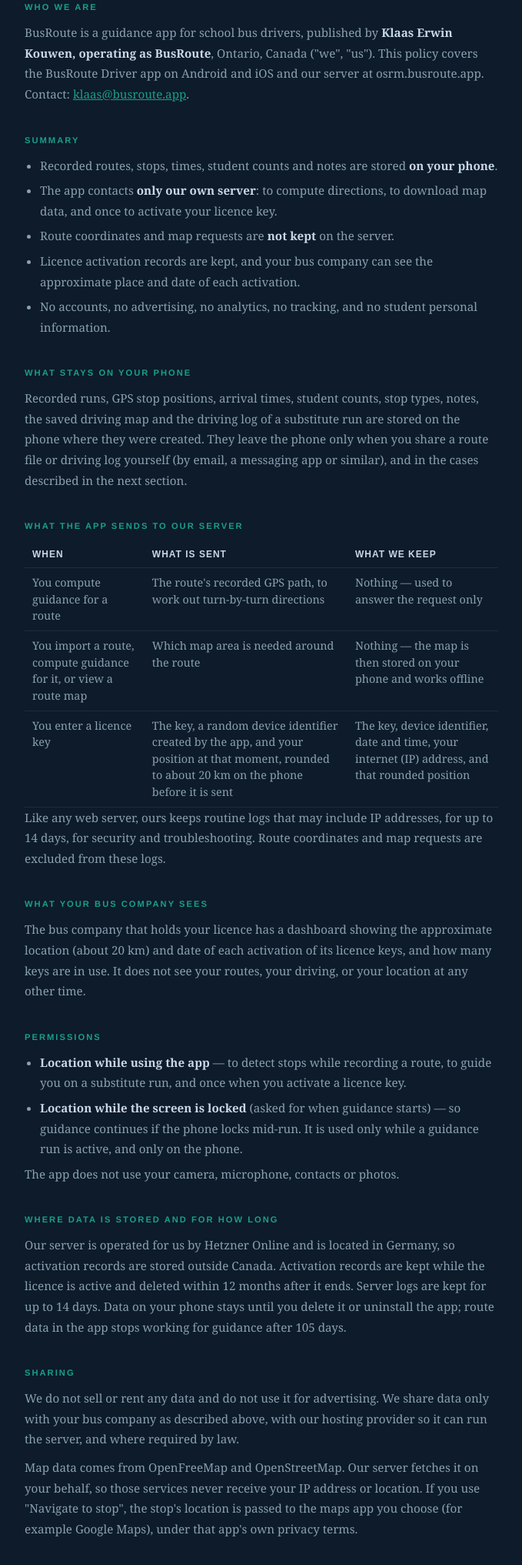
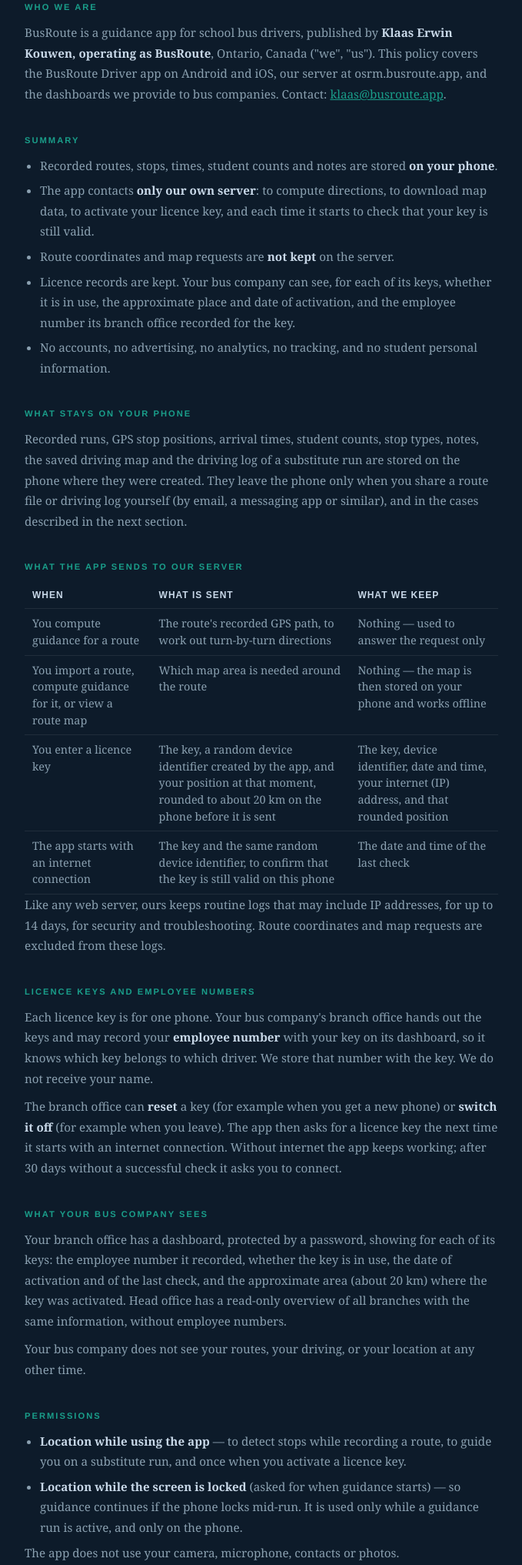
Before and after one commit to k1aas/busroute.web, a plain HTML site: page privacy.html in a window 1280 px wide. Shown: the part 327-2360 px from the top of the page at 77% size, without its empty margins (300-979 px from the left). Drawn offline with Linux system fonts and the light colour scheme.

Commit message:
Update privacy.html

```diff
--- a/privacy.html
+++ b/privacy.html
@@ -52,21 +52,21 @@
 </header>
 
 <main>
-  <div class="meta">Effective 8 October 2026 · Klaas Erwin Kouwen, operating as BusRoute</div>
+  <div class="meta">Effective 23 November 2026 · Klaas Erwin Kouwen, operating as BusRoute</div>
   <h2>Your route stays on your phone. We collect very little, and say exactly what.</h2>
 
   <section>
     <h3>Who we are</h3>
-    <p>BusRoute is a guidance app for school bus drivers, published by <strong>Klaas Erwin Kouwen, operating as BusRoute</strong>, Ontario, Canada ("we", "us"). This policy covers the BusRoute Driver app on Android and iOS and our server at osrm.busroute.app. Contact: <a href="mailto:klaas@busroute.app" style="color: var(--teal);">klaas@busroute.app</a>.</p>
+    <p>BusRoute is a guidance app for school bus drivers, published by <strong>Klaas Erwin Kouwen, operating as BusRoute</strong>, Ontario, Canada ("we", "us"). This policy covers the BusRoute Driver app on Android and iOS, our server at osrm.busroute.app, and the dashboards we provide to bus companies. Contact: <a href="mailto:klaas@busroute.app" style="color: var(--teal);">klaas@busroute.app</a>.</p>
   </section>
 
   <section>
     <h3>Summary</h3>
     <ul>
       <li>Recorded routes, stops, times, student counts and notes are stored <strong>on your phone</strong>.</li>
-      <li>The app contacts <strong>only our own server</strong>: to compute directions, to download map data, and once to activate your licence key.</li>
+      <li>The app contacts <strong>only our own server</strong>: to compute directions, to download map data, to activate your licence key, and each time it starts to check that your key is still valid.</li>
       <li>Route coordinates and map requests are <strong>not kept</strong> on the server.</li>
-      <li>Licence activation records are kept, and your bus company can see the approximate place and date of each activation.</li>
+      <li>Licence records are kept. Your bus company can see, for each of its keys, whether it is in use, the approximate place and date of activation, and the employee number its branch office recorded for the key.</li>
       <li>No accounts, no advertising, no analytics, no tracking, and no student personal information.</li>
     </ul>
   </section>
@@ -83,13 +83,21 @@
       <tr><td>You compute guidance for a route</td><td>The route's recorded GPS path, to work out turn-by-turn directions</td><td>Nothing — used to answer the request only</td></tr>
       <tr><td>You import a route, compute guidance for it, or view a route map</td><td>Which map area is needed around the route</td><td>Nothing — the map is then stored on your phone and works offline</td></tr>
       <tr><td>You enter a licence key</td><td>The key, a random device identifier created by the app, and your position at that moment, rounded to about 20 km on the phone before it is sent</td><td>The key, device identifier, date and time, your internet (IP) address, and that rounded position</td></tr>
+      <tr><td>The app starts with an internet connection</td><td>The key and the same random device identifier, to confirm that the key is still valid on this phone</td><td>The date and time of the last check</td></tr>
     </table>
     <p>Like any web server, ours keeps routine logs that may include IP addresses, for up to 14 days, for security and troubleshooting. Route coordinates and map requests are excluded from these logs.</p>
   </section>
 
   <section>
+    <h3>Licence keys and employee numbers</h3>
+    <p>Each licence key is for one phone. Your bus company's branch office hands out the keys and may record your <strong>employee number</strong> with your key on its dashboard, so it knows which key belongs to which driver. We store that number with the key. We do not receive your name.</p>
+    <p>The branch office can <strong>reset</strong> a key (for example when you get a new phone) or <strong>switch it off</strong> (for example when you leave). The app then asks for a licence key the next time it starts with an internet connection. Without internet the app keeps working; after 30 days without a successful check it asks you to connect.</p>
+  </section>
+
+  <section>
     <h3>What your bus company sees</h3>
-    <p>The bus company that holds your licence has a dashboard showing the approximate location (about 20 km) and date of each activation of its licence keys, and how many keys are in use. It does not see your routes, your driving, or your location at any other time.</p>
+    <p>Your branch office has a dashboard, protected by a password, showing for each of its keys: the employee number it recorded, whether the key is in use, the date of activation and of the last check, and the approximate area (about 20 km) where the key was activated. Head office has a read-only overview of all branches with the same information, without employee numbers.</p>
+    <p>Your bus company does not see your routes, your driving, or your location at any other time.</p>
   </section>
 
   <section>
@@ -103,7 +111,7 @@
 
   <section>
     <h3>Where data is stored and for how long</h3>
-    <p>Our server is operated for us by Hetzner Online and is located in Germany, so activation records are stored outside Canada. Activation records are kept while the licence is active and deleted within 12 months after it ends. Server logs are kept for up to 14 days. Data on your phone stays until you delete it or uninstall the app; route data in the app stops working for guidance after 105 days.</p>
+    <p>Our server is operated for us by Hetzner Online and is located in Germany, so licence records are stored outside Canada. Activation records, check dates and employee numbers are kept while the licence is active and deleted within 12 months after it ends. The branch office can remove an employee number at any time. Server logs are kept for up to 14 days. Data on your phone stays until you delete it or uninstall the app; route data in the app stops working for guidance after 105 days.</p>
   </section>
 
   <section>
@@ -124,12 +132,12 @@
 
   <section>
     <h3>Security</h3>
-    <p>All communication with our server is encrypted (HTTPS). Activation data is accessible only to us and, for its own keys, to your bus company through its dashboard.</p>
+    <p>All communication with our server is encrypted (HTTPS). Licence data is accessible only to us and, for its own keys, to your bus company: branch offices through a dashboard with a personal password, head office through a private read-only link.</p>
   </section>
 
   <section>
     <h3>Your rights</h3>
-    <p>You can ask what activation data we hold for your device, and ask us to correct or delete it, by writing to <a href="mailto:klaas@busroute.app" style="color: var(--teal);">klaas@busroute.app</a>. We will reply within 30 days. How to request deletion is explained on <a href="delete-data.html" style="color: var(--teal);">Delete your data</a>. Uninstalling the app deletes everything stored on the phone. If you are not satisfied with our answer, you can contact the Office of the Privacy Commissioner of Canada.</p>
+    <p>You can ask what data we hold for your device or licence key, including any employee number, and ask us to correct or delete it, by writing to <a href="mailto:klaas@busroute.app" style="color: var(--teal);">klaas@busroute.app</a>. We will reply within 30 days. How to request deletion is explained on <a href="delete-data.html" style="color: var(--teal);">Delete your data</a>. Uninstalling the app deletes everything stored on the phone. If you are not satisfied with our answer, you can contact the Office of the Privacy Commissioner of Canada.</p>
   </section>
 
   <section>
```
